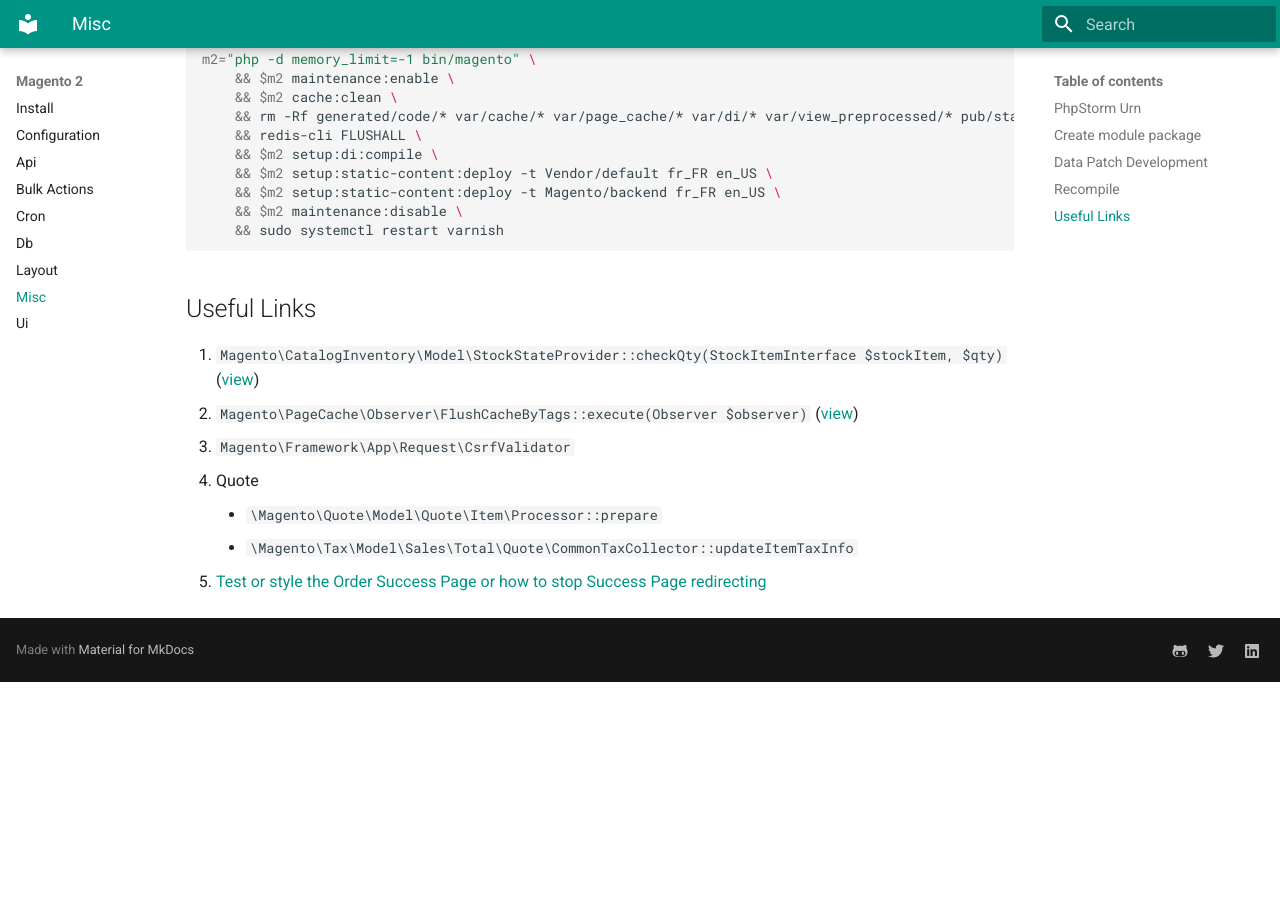
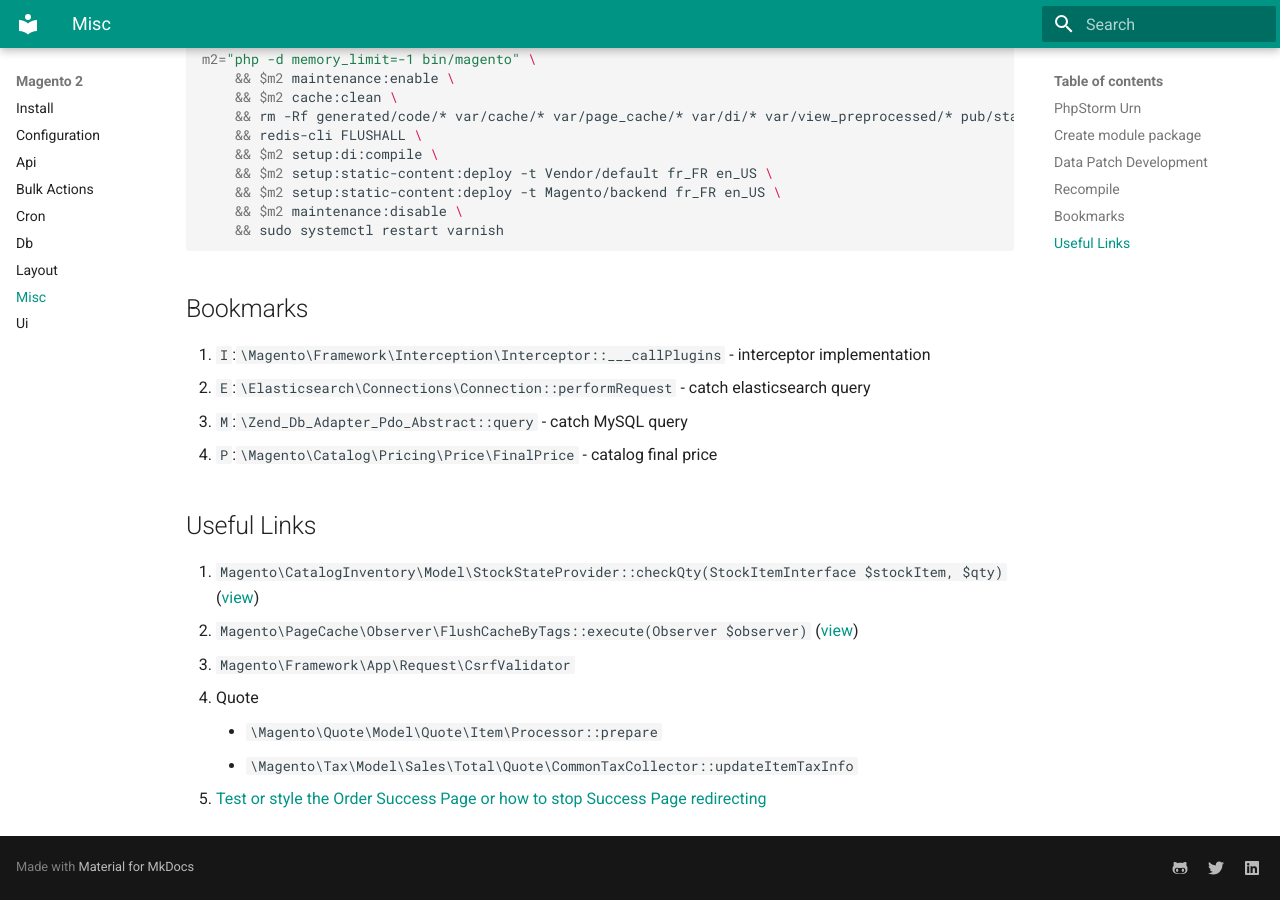
Before and after one commit to yutv/kb, an MkDocs documentation site: the page built from docs/magento-2/misc.md, in a window 1280 px wide and 900 px high, scrolled down 1069 px. Built offline with MkDocs 1.6.1 and Material for MkDocs 9.7.7, drawn with Linux system fonts in a browser that asks for light colours; before the commit the page ends 1751 px from its top, so only the background shows below that.

Commit message:
m2 bookmarks

````diff
--- a/docs/magento-2/misc.md
+++ b/docs/magento-2/misc.md
@@ -42,6 +42,13 @@
     && sudo systemctl restart varnish
 ```
 
+## Bookmarks
+
+1. `I`:`\Magento\Framework\Interception\Interceptor::___callPlugins` - interceptor implementation
+2. `E`:`\Elasticsearch\Connections\Connection::performRequest` - catch elasticsearch query
+3. `M`:`\Zend_Db_Adapter_Pdo_Abstract::query` - catch MySQL query
+4. `P`:`\Magento\Catalog\Pricing\Price\FinalPrice` - catalog final price
+
 ## Useful Links
 
 1. `Magento\CatalogInventory\Model\StockStateProvider::checkQty(StockItemInterface $stockItem, $qty)` ([view](https://github.com/magento/magento2/blob/2.3.3/app/code/Magento/CatalogInventory/Model/StockStateProvider.php#L240))
````
